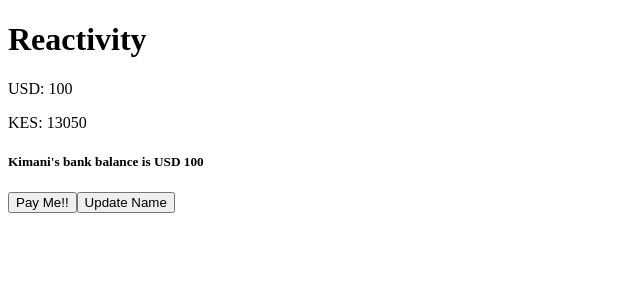
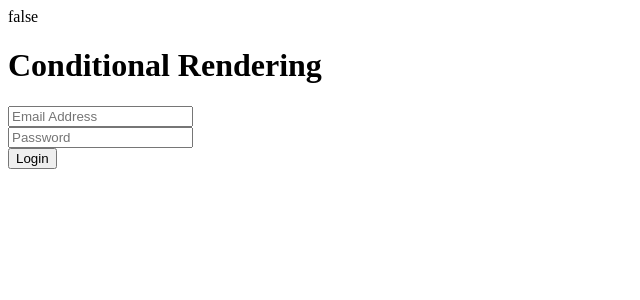
Before and after one commit to kimani-dev/vue-series, a Vue app: page / in a window 1280 px wide. Shown: the top 300 px of the page, without its empty margins (0-640 px from the left). Built offline with nearby package versions, Linux system fonts and the light colour scheme.

Commit message:
conditional rendering

```diff
--- a/src/App.vue
+++ b/src/App.vue
@@ -1,58 +1,43 @@
 <script setup>
-// Composition API
-import { ref, computed, onMounted } from 'vue';
+import { ref } from 'vue';
 
-const bankBalance = ref(100);
-const name = ref('Kimani');
+const user = ref({
+  email: null,
+  password: null
+});
 
-// note: whatever you pass in ref is the initial value of that variable
-// note: when you pass a reactive value inside another ref, it is unwrapped
-const balanceInKES = computed(() => bankBalance.value * 130.5);
-const statement = computed(() => `${name.value}'s bank balance is USD ${bankBalance.value}`);
+const isLoggedIn = ref(false);
+const emailVerified = ref(false);
 
-function increaseBalance() {
-  bankBalance.value += 20;
+function login() {
+  if (user.value.email && user.value.password) {
+    isLoggedIn.value = true;
+    return;
+  }
+  alert('Please fill in all the fields');
 }
 
-function updateName(first, last) {
-  name.value = `${first} ${last}`;
+function verifyEmail() {
+  emailVerified.value = true;
 }
-
-// vue depends on Javascript proxies to handle reactivity
-const person = {
-  name: 'Kimani',
-  age: 55
-};
-
-let proxy = new Proxy(person, {
-  get() {
-    // update the DOM
-    console.log('We are accessing a property in the person object');
-    return 'Different thing';
-  },
-  set() {
-    // update the DOM
-    // return new value
-    return '';
-  }
-});
-
-console.log(proxy.name);
-
-onMounted(() => {
-  console.log('The component has been mounted');
-});
 </script>
-
 <template>
   <div>
-    <h1>Reactivity</h1>
-    <!-- State unwrapping -->
-    <p>USD: {{ bankBalance }}</p>
-    <p>KES: {{ balanceInKES }}</p>
+    {{ isLoggedIn }}
+    <h1>Conditional Rendering</h1>
+    <form @submit.prevent="login" v-if="!isLoggedIn">
+      <input type="email" placeholder="Email Address" v-model="user.email" /> <br />
+      <input type="password" placeholder="Password" v-model="user.password" /> <br />
+      <input type="submit" value="Login" />
+    </form>
 
-    <h5>{{ statement }}</h5>
-    <button @click="increaseBalance">Pay Me!!</button>
-    <button @click="updateName('David', 'Kimani')">Update Name</button>
+    <!-- email verification -->
+    <div v-else-if="!emailVerified">
+      <h2>Your email is not verified. Verify your email to continue</h2>
+      <button @click="verifyEmail">Verify email</button>
+    </div>
+
+    <!-- Dashboard -->
+    <h2 v-else>Welcome to your dashboard</h2>
   </div>
 </template>
```
